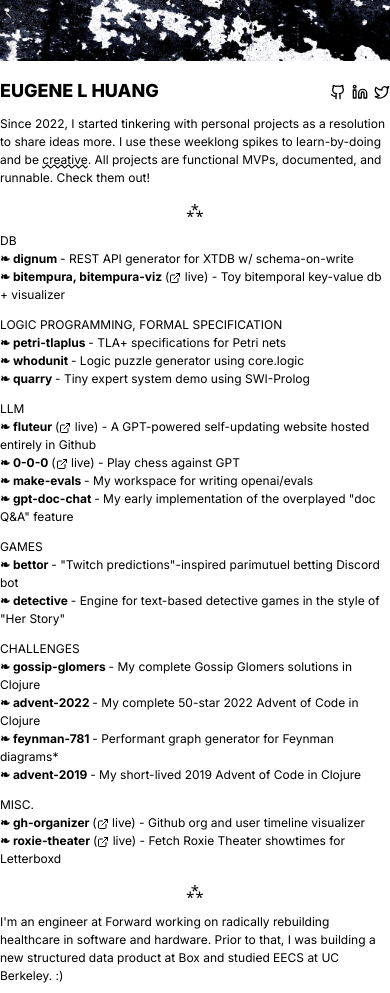
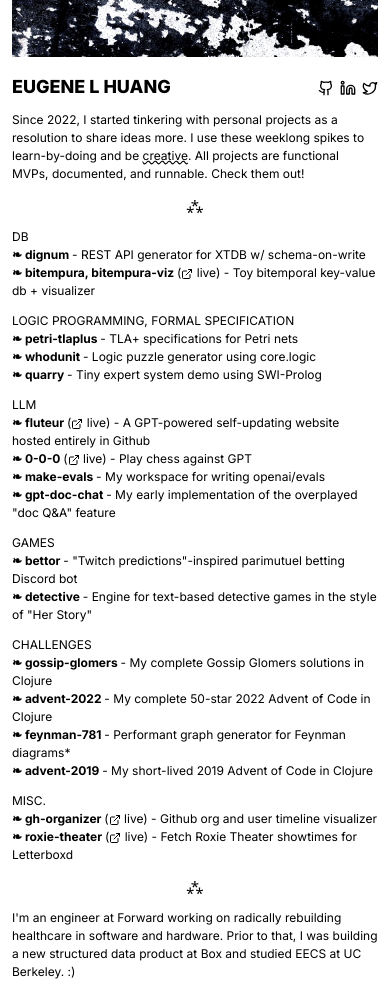
Before and after one commit to elh/elh.github.io, a React (Create React App) app: page / in a window 390 px wide. Built offline with nearby package versions, Linux system fonts and the light colour scheme.

Commit message:
nit: padding for mobile

```diff
--- a/src/App.js
+++ b/src/App.js
@@ -68,7 +68,7 @@ function App() {
   return (
     <div>
       <div className="flex justify-center">
-        <div className="w-[44rem]">
+        <div className="w-[44rem] mx-4 mb-4">
           <img className="mb-6 invert-0 dark:invert" src={coverImg} />
           <header className="flex justify-between items-center">
             <a href={process.env.PUBLIC_URL} className="text-2xl font-extrabold link link-hover">{"Eugene L Huang".toUpperCase()}</a>
```
